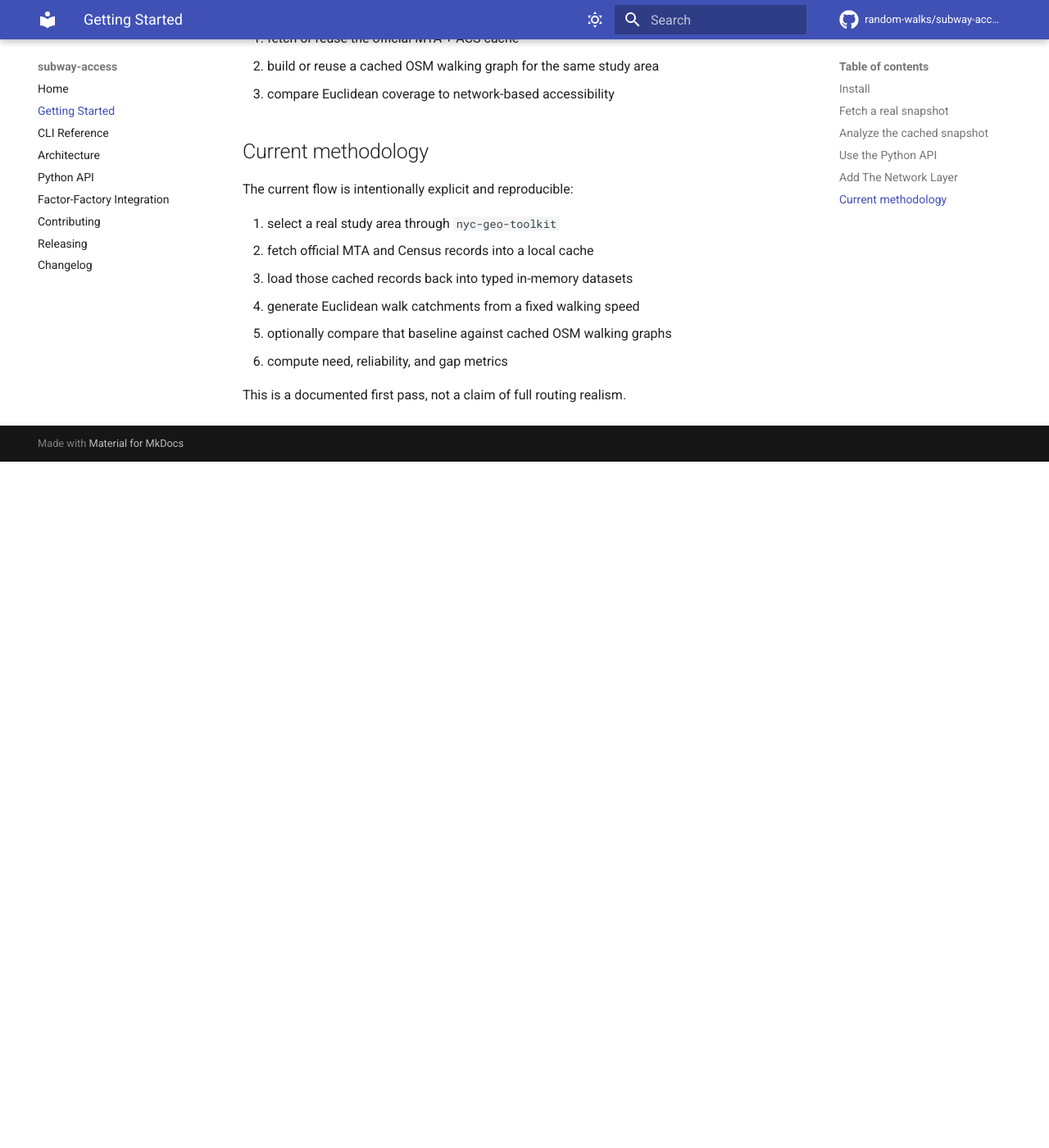
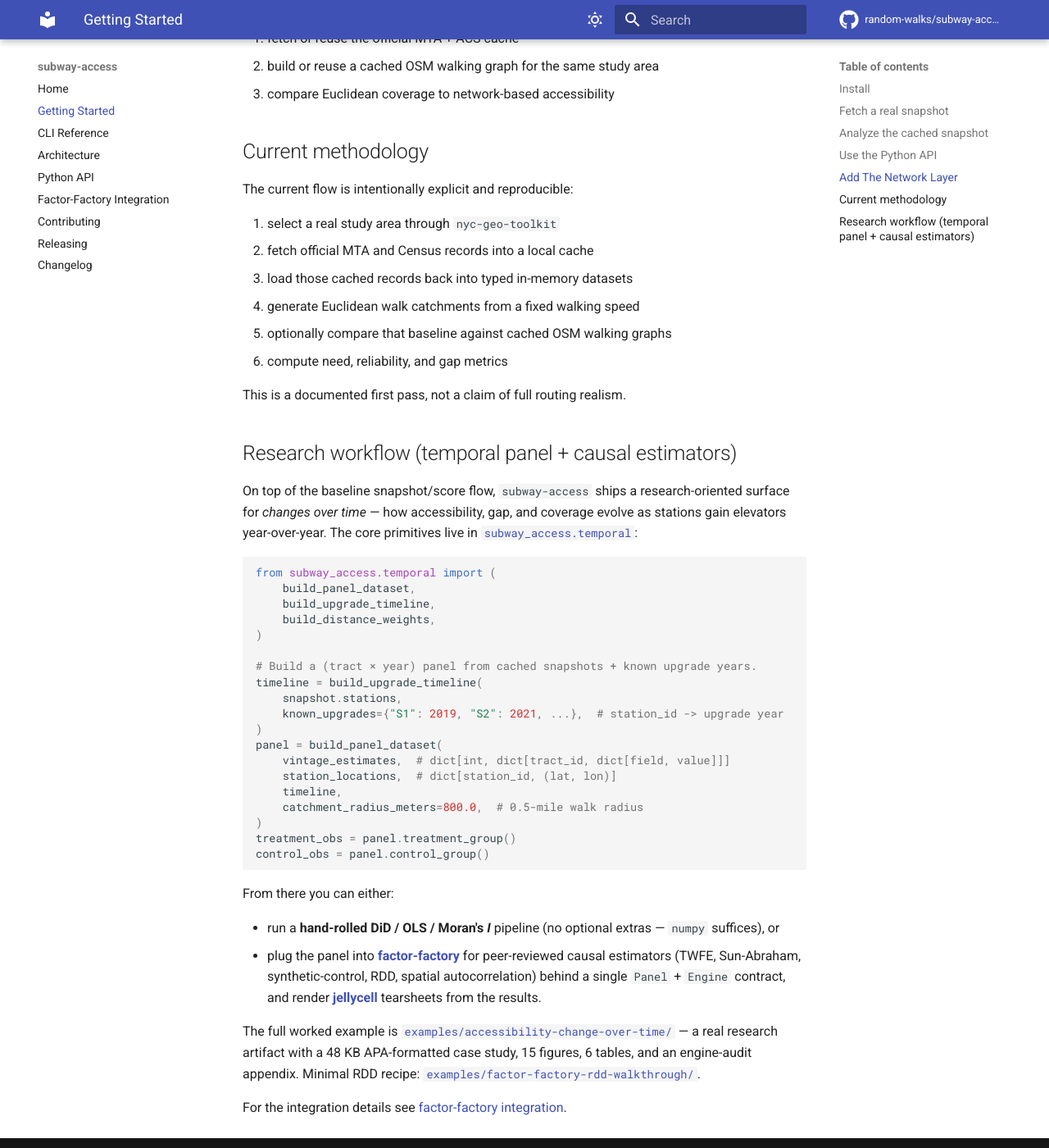
Before and after one commit to random-walks/subway-access, an MkDocs documentation site: the page built from docs/getting-started.md, in a window 1280 px wide and 1400 px high, scrolled down 1502 px. Shown: the whole window at 82% size. Built offline with MkDocs 1.6.1 and Material for MkDocs 9.7.7, drawn with Linux system fonts in a browser that asks for light colours; comment, search, counter and statistics services are not loaded; before the commit the page ends 2065 px from its top, so only the background shows below that.

Commit message:
docs: add research-workflow section to getting-started
The temporal panel + causal-estimator surface (`subway_access.temporal`,
`build_panel_dataset`, `build_upgrade_timeline`, factor-factory engines,
jellycell tearsheets) was invisible from the getting-started landing
page, even though it's the main story of the accessibility case study
and the reason we shipped v0.5.0's reporting bridge.

This adds a "Research workflow" section pointing users at:

- the temporal primitives in `subway_access.temporal`
- the two downstream paths (hand-rolled stats vs factor-factory)
- the two worked examples (full case study + minimal RDD walkthrough)

Cross-links into factor-factory-integration.md §7 "Lightweight
tearsheets via jellycell v1.4" so the landing-page entry and the
detailed integration doc are stitched together.

Co-Authored-By: Claude Opus 4.7 (1M context) <noreply@anthropic.com>

````diff
--- a/docs/getting-started.md
+++ b/docs/getting-started.md
@@ -83,3 +83,52 @@ The current flow is intentionally explicit and reproducible:
 6. compute need, reliability, and gap metrics
 
 This is a documented first pass, not a claim of full routing realism.
+
+## Research workflow (temporal panel + causal estimators)
+
+On top of the baseline snapshot/score flow, `subway-access` ships a
+research-oriented surface for _changes over time_ — how accessibility, gap, and
+coverage evolve as stations gain elevators year-over-year. The core primitives
+live in [`subway_access.temporal`](api.md#temporal):
+
+```python
+from subway_access.temporal import (
+    build_panel_dataset,
+    build_upgrade_timeline,
+    build_distance_weights,
+)
+
+# Build a (tract × year) panel from cached snapshots + known upgrade years.
+timeline = build_upgrade_timeline(
+    snapshot.stations,
+    known_upgrades={"S1": 2019, "S2": 2021, ...},  # station_id -> upgrade year
+)
+panel = build_panel_dataset(
+    vintage_estimates,  # dict[int, dict[tract_id, dict[field, value]]]
+    station_locations,  # dict[station_id, (lat, lon)]
+    timeline,
+    catchment_radius_meters=800.0,  # 0.5-mile walk radius
+)
+treatment_obs = panel.treatment_group()
+control_obs = panel.control_group()
+```
+
+From there you can either:
+
+- run a **hand-rolled DiD / OLS / Moran's _I_** pipeline (no optional extras —
+  `numpy` suffices), or
+- plug the panel into
+  [**factor-factory**](factor-factory-integration.md) for peer-reviewed causal
+  estimators (TWFE, Sun-Abraham, synthetic-control, RDD, spatial
+  autocorrelation) behind a single `Panel` + `Engine` contract, and render
+  [**jellycell**](factor-factory-integration.md#7-lightweight-tearsheets-via-jellycell-v14)
+  tearsheets from the results.
+
+The full worked example is
+[`examples/accessibility-change-over-time/`](https://github.com/random-walks/subway-access/tree/main/examples/accessibility-change-over-time)
+— a real research artifact with a 48 KB APA-formatted case study, 15 figures,
+6 tables, and an engine-audit appendix. Minimal RDD recipe:
+[`examples/factor-factory-rdd-walkthrough/`](https://github.com/random-walks/subway-access/tree/main/examples/factor-factory-rdd-walkthrough).
+
+For the integration details see
+[factor-factory integration](factor-factory-integration.md).
````
